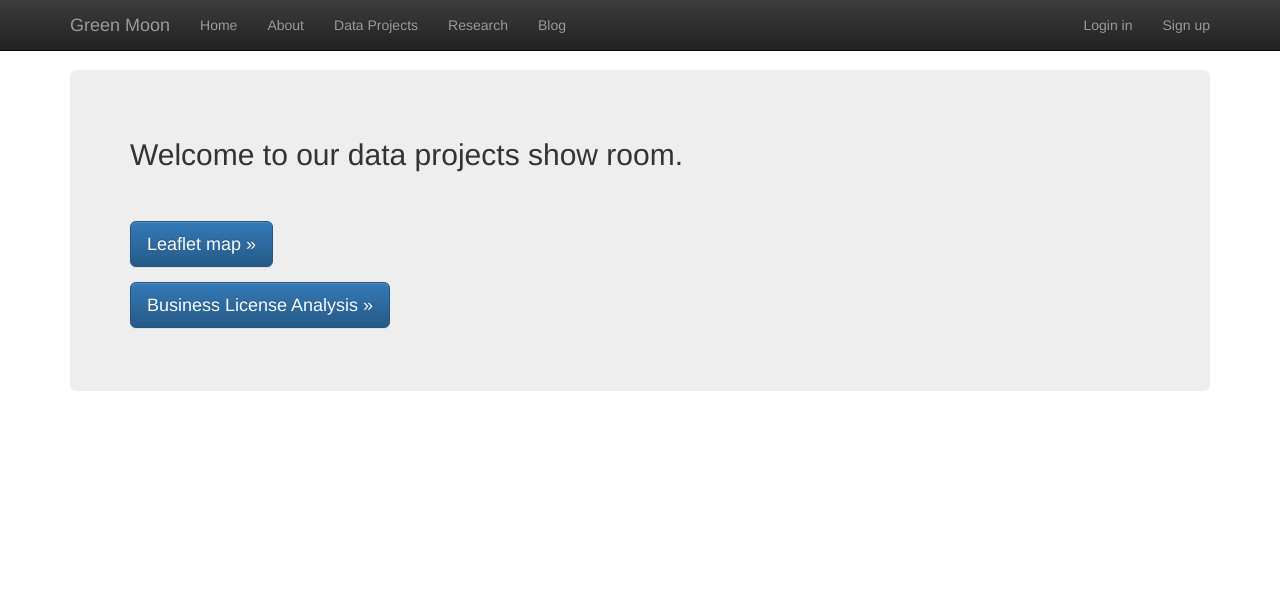
After one commit to ma010/green-moon, a Flask app: page /dataprojects in a window 1280 px wide. The commit adds this page. Shown: the top 590 px of the page. Run offline with Flask 2, Linux system fonts and the light colour scheme; parts of the project's set-up code (start-up, migrations or seed data) failed here and were passed over; some libraries are stand-ins or nearby versions.

Commit message:
modified files

```diff
--- a/GreenMoon/templates/base.html
+++ b/GreenMoon/templates/base.html
@@ -41,7 +41,7 @@
             </div>
             <div id="navbar" class="navbar-collapse collapse">
                 <ul class="nav navbar-nav">
-                    <li><a href="/">Home</a></li>
+                    <li><a href="/index">Home</a></li>
                     <li><a href="/about">About</a></li>
                     <li><a href="/dataprojects">Data Projects</a></li>
                     <li><a href="/research">Research</a></li>
--- /dev/null
+++ b/GreenMoon/templates/dataprojects.html
@@ -0,0 +1,13 @@
+{% extends "base.html" %}
+
+{% block content %}
+    <div class="jumbotron">
+        <h2>Welcome to our data projects show room.</h2>
+        <br><br>
+
+        <p><a class="btn btn-primary btn-lg" href="map1" role="button">Leaflet map &raquo;</a></p>
+
+        <p><a class="btn btn-primary btn-lg" href="searchZip" role="button">Business License Analysis &raquo;</a></p>
+
+    </div>
+{% endblock %}
--- /dev/null
+++ b/GreenMoon/templates/sign.html
@@ -0,0 +1,5 @@
+{% extends "base.html" %}
+
+{% block content %}
+    <h1>Please wait for the next shuttle to Green Moon</h1>
+{% endblock %}
--- a/GreenMoon/views.py
+++ b/GreenMoon/views.py
@@ -23,6 +23,11 @@ def blog():
     #cur = g.db.execute('select postTitle, postBody from User order by id desc')
     #entries = [dict(title=row[0], text=row[1]) for row in cur.fetchall()]
     return render_template('blog.html')#, entries=entries)
+
+# define sign up page
+@app.route('/sign')
+def sign():
+    return render_template('sign.html')
 
 # define login
 @app.route('/login', methods=['GET', 'POST'])
```
